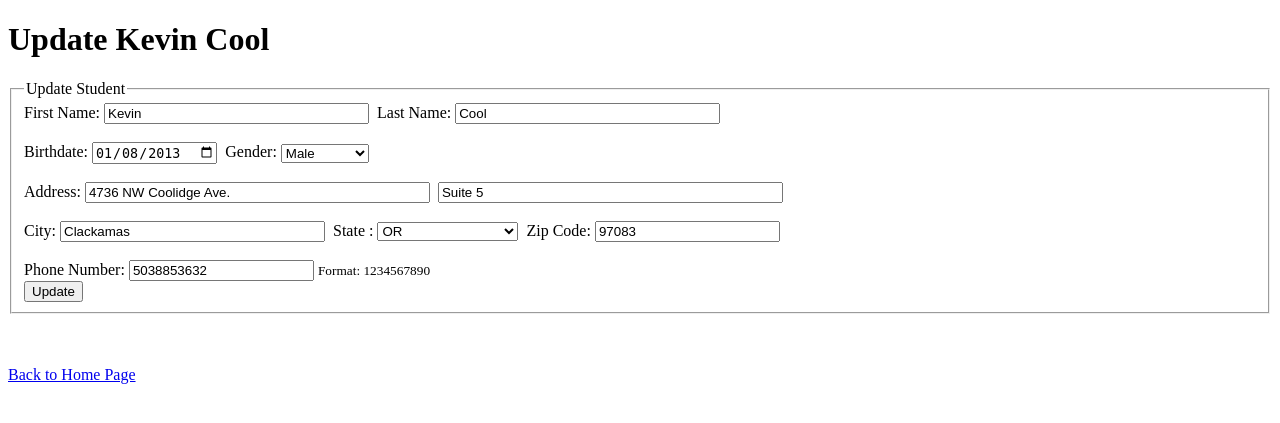
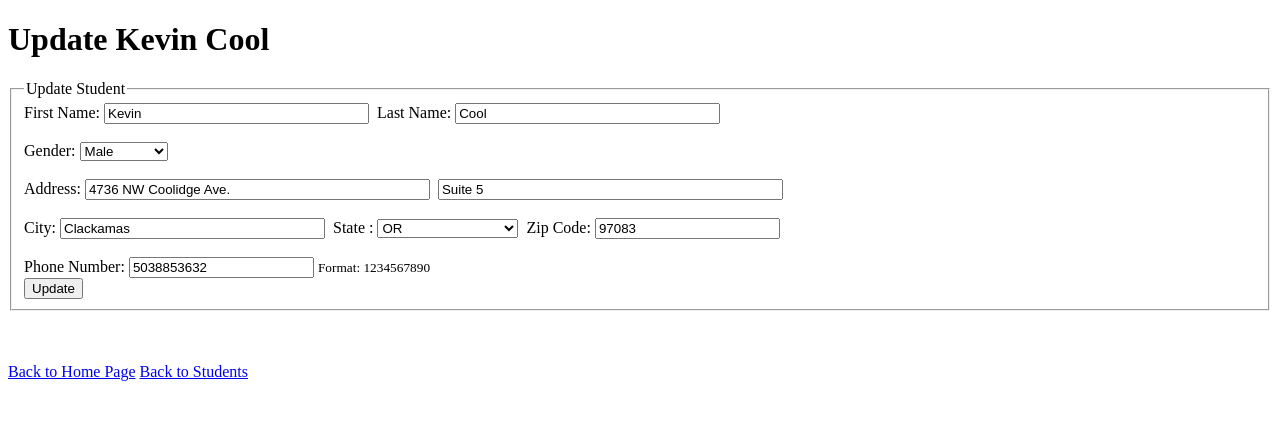
Before and after one commit to jaclynpgh/CS340DatabaseProject, a Node server app: page /1 in a window 1280 px wide. Shown: the top 423 px of the page. Run offline with Node 20, Linux system fonts and the light colour scheme; data comes from the database, SQL or seed files in the repository; some libraries are stand-ins or nearby versions.

Commit message:
Add files via upload
Draft 5 complete. Kill me.

```diff
--- a/app.js
+++ b/app.js
@@ -232,7 +232,7 @@ app.post('/add_students_form', function(req, res){
             }
             else
                 {
-                    res.send(rows);
+                    res.redirect('/students');
                 }
         }
     })
@@ -301,8 +301,8 @@ app.get('/:studentID', function(req, res){
     });
 
 app.put('/update_student/:studentID', function(req, res, next){
-    let editStudents= `UPDATE Students SET firstName=?, lastName=?, dateOfBirth=?, gender=?, streetAddressLine1=?, streetAddressLine2=?, city=?, state=?, postalCode=?, phoneNumber=? WHERE studentID = ?`;
-    let inserts = [req.body.firstName, req.body.lastName, req.body.dateOfBirth, req.body.gender, req.body.streetAddressLine1, req.body.streetAddressLine2, req.body.city, req.body.state, req.body.postalCode, req.body.phoneNumber, req.params.studentID]
+    let editStudents= `UPDATE Students SET firstName=?, lastName=?, gender=?, streetAddressLine1=?, streetAddressLine2=?, city=?, state=?, postalCode=?, phoneNumber=? WHERE studentID = ?`;
+    let inserts = [req.body.firstName, req.body.lastName, req.body.gender, req.body.streetAddressLine1, req.body.streetAddressLine2, req.body.city, req.body.state, req.body.postalCode, req.body.phoneNumber, req.params.studentID]
                   // Run the second query
                   db.pool.query(editStudents, inserts, function(error, rows, fields) {
 
--- a/public/js/update_student.js
+++ b/public/js/update_student.js
@@ -6,7 +6,7 @@ function updateStudent(studentID){
       type: 'PUT',
       data: $('#update_student').serialize(),
       success: function(result){
-        window.location.replace("./");
+        window.location.replace("./students");
       }
   })
 };
--- a/views/updateStudents.hbs
+++ b/views/updateStudents.hbs
@@ -7,6 +7,7 @@
     <meta name="updateStudent" content="">
     <meta name="viewport" content="width=device-width, initial-scale=1">
     <link rel="stylesheet" href="">
+    <script src="http://ajax.googleapis.com/ajax/libs/jquery/1.9.1/jquery.min.js"></script>
 </head>
 
 <body>
@@ -21,8 +22,6 @@
             <input type="text" name="lastName" id="lastName" size="30" maxlength="255" value="{{student.lastName}}">
             <br>
             <br>
-            <label for="dateOfBirth">Birthdate:</label>
-            <input type="date" name="dateOfBirth" id="Last" size="20" value="2013-01-08">&nbsp;
             <label for="gender">Gender:</label>
             <select name="gender" id="gender">
                 <option value="{{student.gender}}">{{student.gender}}</option>
@@ -33,7 +32,7 @@
             <br>
             <br>
             <label for="streetAddressLine1">Address:</label>
-            <input type="text" name="streetAddressLine1" id="streetAddressLine1" size="40" maxlength="255" value="{{student.streetAddressLine1}}"r>&nbsp;
+            <input type="text" name="streetAddressLine1" id="streetAddressLine1" size="40" maxlength="255" value="{{student.streetAddressLine1}}">&nbsp;
             <input type="text" name="streetAddressLine2" id="streetAddressLine2" size="40" maxlength="255" placeholder="Apt, suite, unit, building, floor, etc." value="{{student.streetAddressLine2}}">
             <br>
             <br>
@@ -104,6 +103,7 @@
                 <small>Format: 1234567890</small>
             <br>
             <input type="button" onclick="updateStudent({{student.studentID}})" value="Update">
+            <script src="./js/update_student.js"></script>
         </fieldset>
         </form>
         <br><br>
@@ -111,6 +111,7 @@
 
     <p>
         <a href="index.html"> Back to Home Page</a>
+        <a href="/students">Back to Students</a>
     </p>
 </body>
 
```
Also changed, not shown: views/students.hbs (+6 -6 lines).
